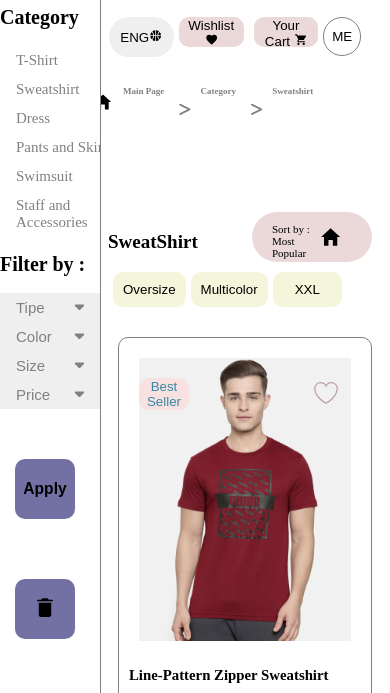
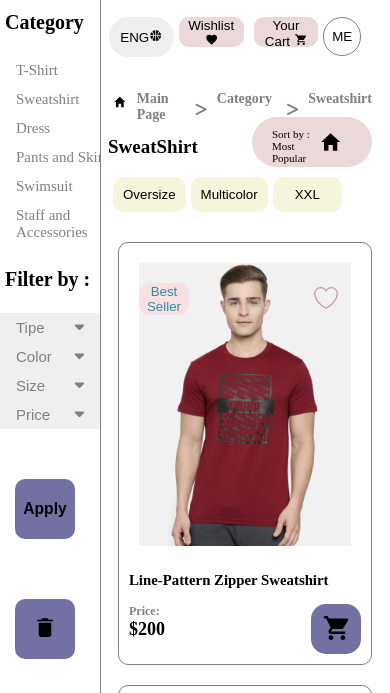
Before and after one commit to WadeFC/E-commerce-Catalog, a plain HTML site: page index.html in a window 390 px wide. Shown: the part 91-784 px from the top of the page. Drawn offline with nearby package versions, Linux system fonts and the light colour scheme.

Commit message:
updated css

```diff
--- a/style.css
+++ b/style.css
@@ -370,6 +370,9 @@
       background-color: rgb(115, 113, 163);
       border: none;
     }
+    .card-price button:hover{
+      background-color:gray ;
+    }
     .btn{
       font-size: 30px;
     }
@@ -394,7 +397,7 @@
 
 
 
-    @media only screen and (max-width:420px) and (min-width: 240px){
+  @media only screen and (max-width:425px) and (min-width: 240px){
       .logo {
         width: 80px;
         margin-bottom: 10px;
@@ -448,6 +451,7 @@
         }
         #h2-text{
           font-size: 20px;
+          padding: 5px;
         }
         .main {
           margin-left: 60px; /* Same as the width of the sidenav */
@@ -487,7 +491,6 @@
       width: 40px;
       border: solid 1px gray;
       height: 39px;
-  ma
       border-radius: 50px;
       background-color: transparent;
       }
@@ -496,28 +499,23 @@
       }
       .top-2{
       display: flex;
-  margin: 10px;
       border-bottom: 0;
-
+      margin: 0;
+        max-height: 20px;
       }
 
       .top-2 p{
-font-size: 9px;
+      font-size: 14px;
       font-weight: 900;
       color: gray;
       }
       #top-2-icon{
-/* margin-left: 5px; */
-/* font-size: 15px; */
-/* padding: 25px 10px 10px 10px; */
       color: #818181;
       }
       #top-2-iconz{
-margin-left: 5px;
+      margin-left: 25px;
       font-size: 20px;
-/* margin-bottom: 30px; */
       padding-bottom: 80px;
-/* padding: 15px 10px 10px 10px; */
       background-color: transparent;
       }
       .sort-by{
```
Lines whose indentation alone changed are shown as unchanged.
